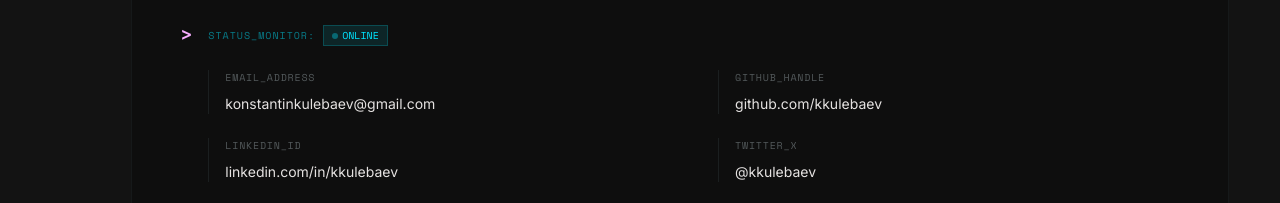
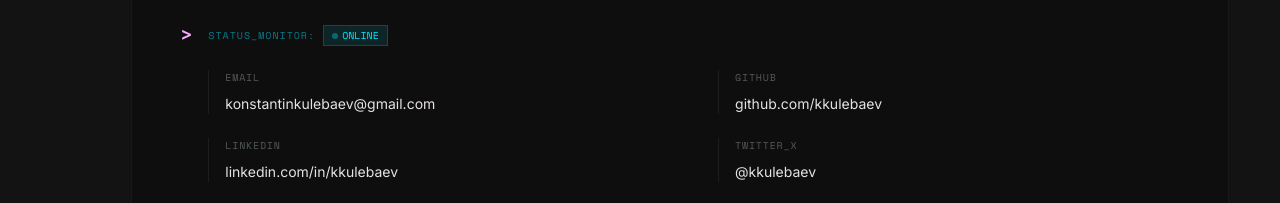
Before and after one commit to kkulebaev/kkulebaev.dev, a Vue app: page / in a window 1280 px wide. Shown: the part 2877-3080 px from the top of the page. Built offline with nearby package versions, Linux system fonts and the light colour scheme.

Commit message:
feat: simplify contact keys for clarity and consistency

```diff
--- a/src/content/portfolio.ts
+++ b/src/content/portfolio.ts
@@ -180,19 +180,19 @@ export const connectionFacts: readonly KVPair[] = [
 
 export const contactRows: readonly ContactRow[] = [
   {
-    key: 'email_address',
+    key: 'email',
     value: 'konstantinkulebaev@gmail.com',
     href: 'mailto:konstantinkulebaev@gmail.com',
     accent: 'primary',
   },
   {
-    key: 'github_handle',
+    key: 'github',
     value: 'github.com/kkulebaev',
     href: 'https://github.com/kkulebaev',
     accent: 'secondary',
   },
   {
-    key: 'linkedin_id',
+    key: 'linkedin',
     value: 'linkedin.com/in/kkulebaev',
     href: 'https://linkedin.com/in/kkulebaev',
     accent: 'tertiary',
```
